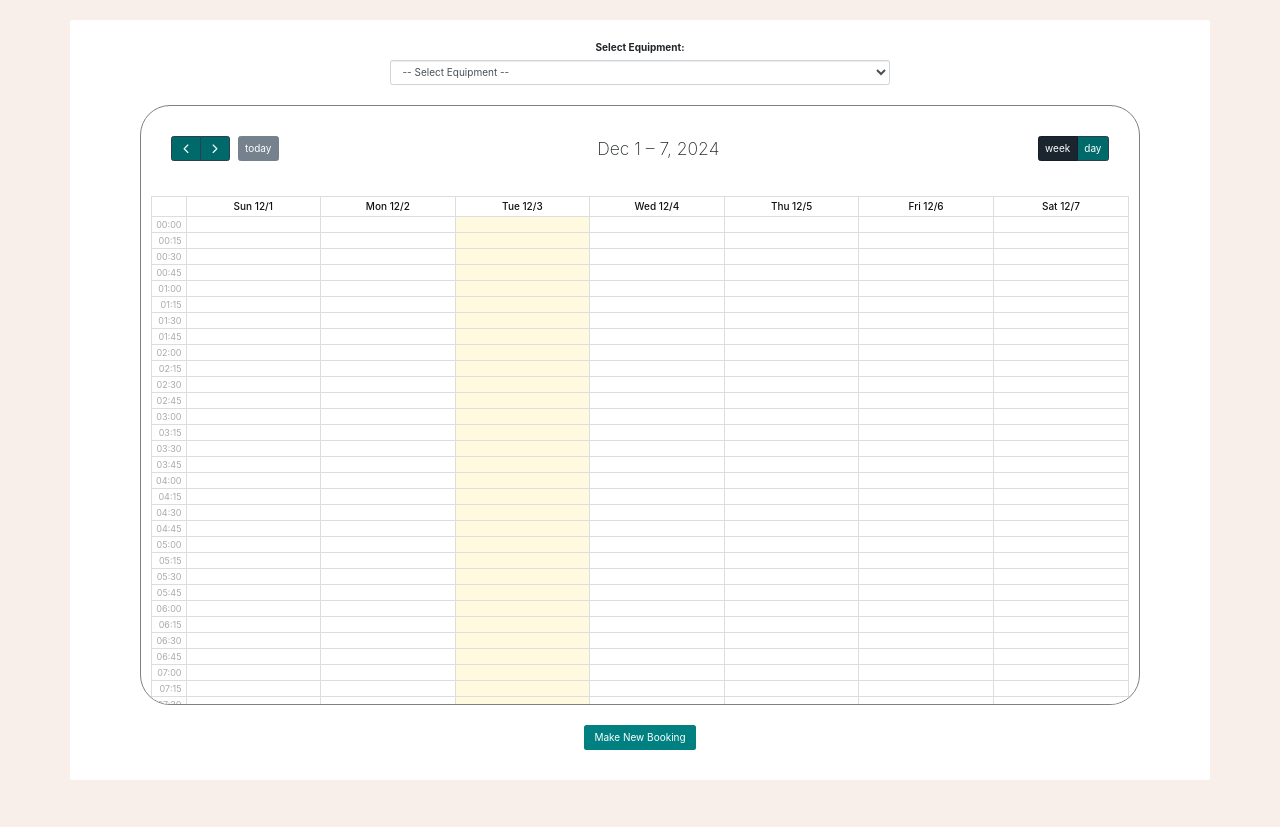
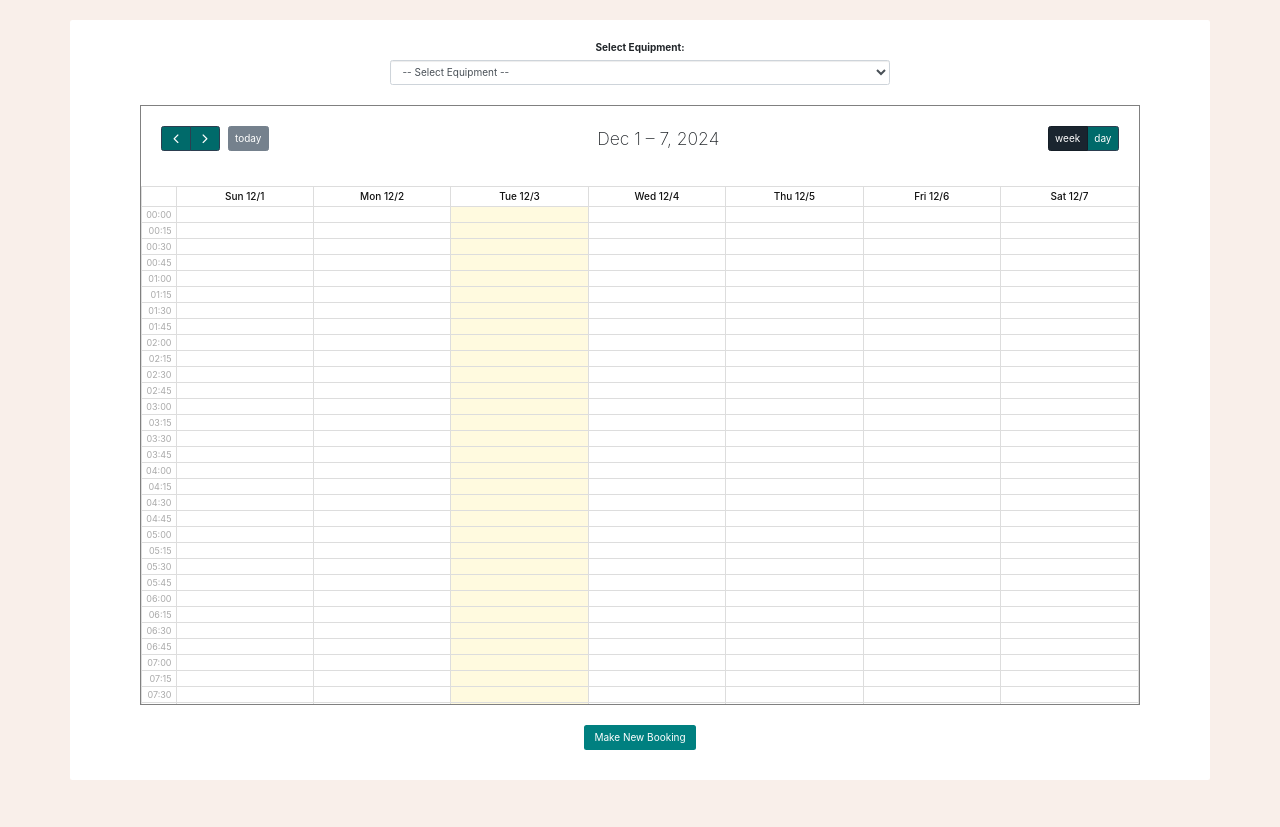
Before and after one commit to DragonizerX/CS3028-GroupAssignment-Kilo, a Django app: page /MCalendar/CalendarPage/ in a window 1280 px wide. Shown: the part 80-907 px from the top of the page. Run offline with Django 5.2, Linux system fonts and the light colour scheme; a user stored in the database is signed in; data comes from the database, SQL or seed files in the repository; both versions use the stored data as it was after the commit; lists and menus that the app fills with data are empty; some libraries are stand-ins or nearby versions.

Commit message:
fixed calendar page clipping when scrolled

```diff
--- a/MHBook/MCalendar/static/global.css
+++ b/MHBook/MCalendar/static/global.css
@@ -192,9 +192,9 @@ display: none;
 
 #calendar {
     margin: 10px auto;
-    padding: 10px;
+    /*padding: 10px;*/
     max-width: 1000px;
-    border-radius: 30px;
+    /*border-radius: 30px;*/
     overflow-y: auto;
     border: 1px solid grey;
     height: 600px;
```
Also changed, not shown: MHBook/db.sqlite3.
